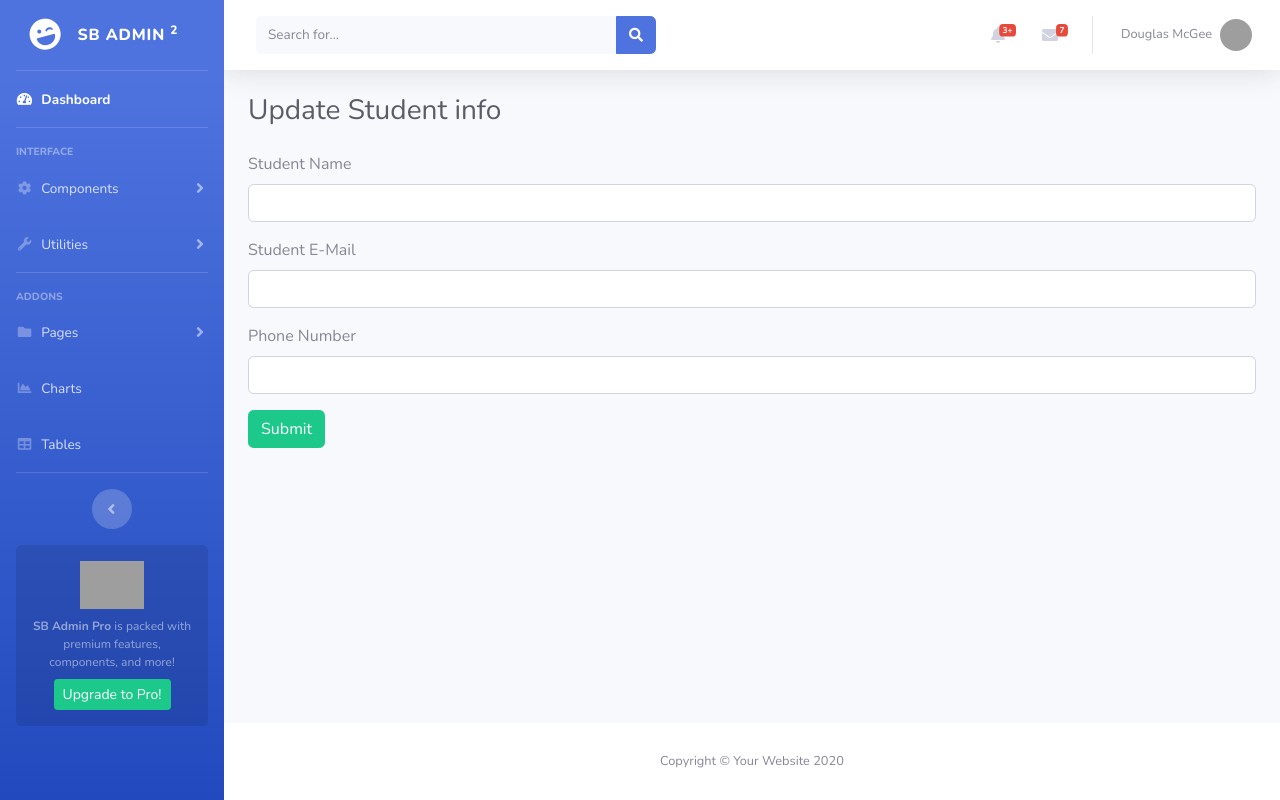
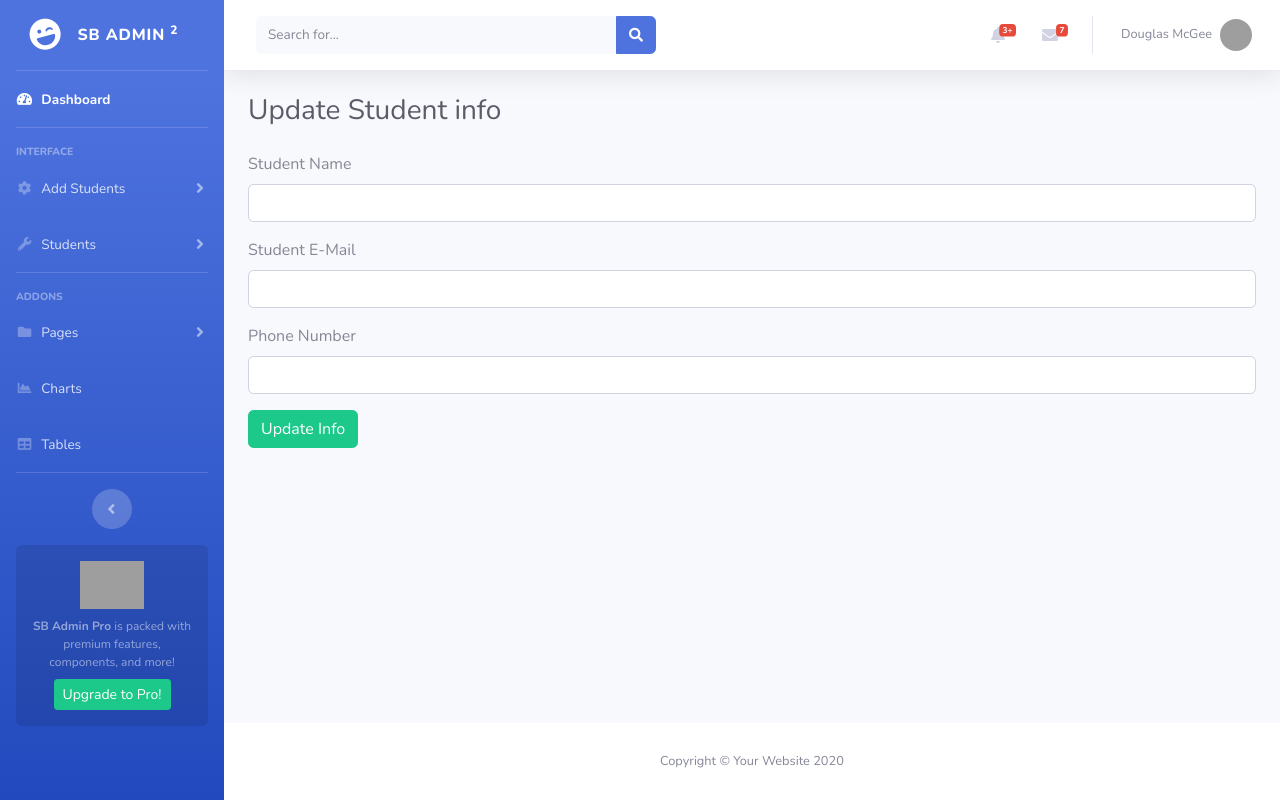
Before and after one commit to MahinShahriarEfaz/Uni_Student_Management, a PHP site: page /update_student.php in a window 1280 px wide. Run offline with PHP 8.4, Linux system fonts and the light colour scheme; data that the repository does not hold is empty; some libraries are stand-ins or nearby versions; grey boxes are pictures that could not be loaded.

Commit message:
modified update_student.php

```diff
--- a/inc/sidebar.php
+++ b/inc/sidebar.php
@@ -28,10 +28,10 @@
 
             <!-- Nav Item - Pages Collapse Menu -->
             <li class="nav-item">
-                <a class="nav-link collapsed" href="#" data-toggle="collapse" data-target="#collapseTwo"
+                <a class="nav-link collapsed" href="add_students.php" data-toggle="collapse" data-target="#collapseTwo"
                     aria-expanded="true" aria-controls="collapseTwo">
                     <i class="fas fa-fw fa-cog"></i>
-                    <span>Components</span>
+                    <span>Add Students</span>
                 </a>
                 <div id="collapseTwo" class="collapse" aria-labelledby="headingTwo" data-parent="#accordionSidebar">
                     <div class="bg-white py-2 collapse-inner rounded">
@@ -44,10 +44,10 @@
 
             <!-- Nav Item - Utilities Collapse Menu -->
             <li class="nav-item">
-                <a class="nav-link collapsed" href="#" data-toggle="collapse" data-target="#collapseUtilities"
+                <a class="nav-link collapsed" href="students.php" data-toggle="collapse" data-target="#collapseUtilities"
                     aria-expanded="true" aria-controls="collapseUtilities">
                     <i class="fas fa-fw fa-wrench"></i>
-                    <span>Utilities</span>
+                    <span>Students</span>
                 </a>
                 <div id="collapseUtilities" class="collapse" aria-labelledby="headingUtilities"
                     data-parent="#accordionSidebar">
--- a/update_student.php
+++ b/update_student.php
@@ -88,7 +88,7 @@
 
                                <div class="form-group">
 
-                                    <input type="submit" name="insert-btn" class="btn btn-success"/>
+                                    <input type="submit" name="insert-btn" value="Update Info" class="btn btn-success"/>
 
                                </div>
 
@@ -109,11 +109,11 @@
                                 echo "Fields cannot be empty";
                             }else{
 
-                             $insert_student = "UPDATE students SET student_name='$student_name',student_email='$student_email', student_phone='$student_phone' WHERE student_id='$edit_id'";
+                             $update_student = "UPDATE students SET student_name='$student_name',student_email='$student_email', student_phone='$student_phone' WHERE student_id='$edit_id'";
 
-                             $run_student= mysqli_query($conn,$insert_student);
+                             $run_update= mysqli_query($conn,$update_student);
 
-                             if($run_student == true){
+                             if($run_update == true){
 
                                  echo "Data inserted";
                                  echo "<script> window.open('students.php','_self'); </script>";
```
